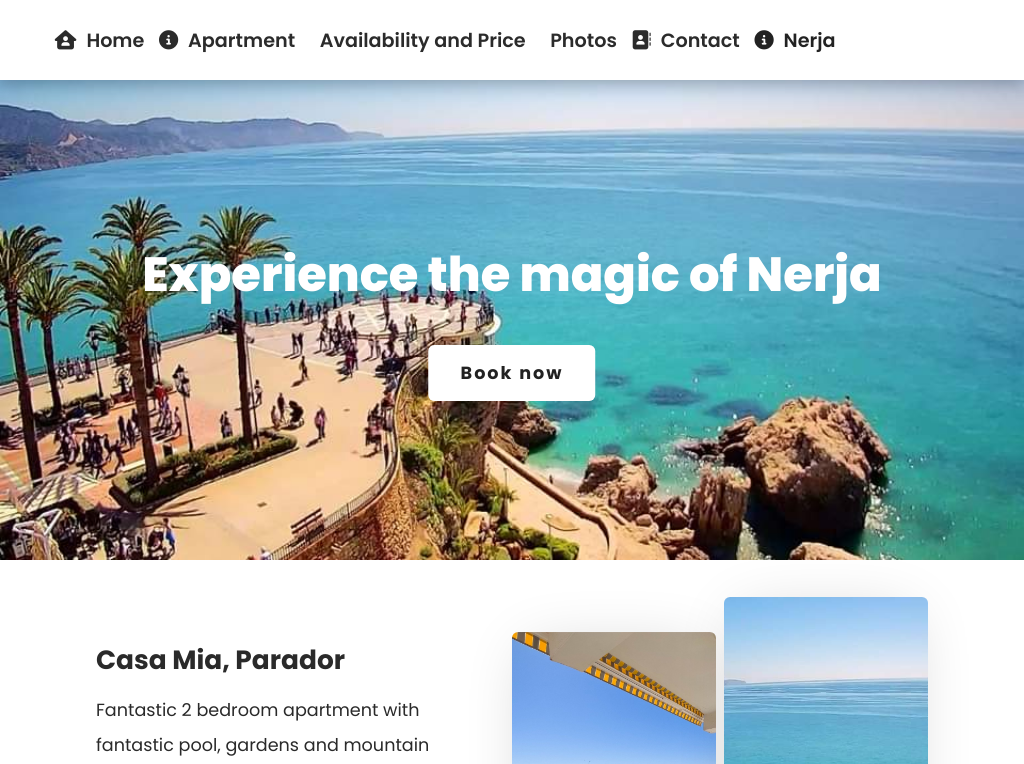
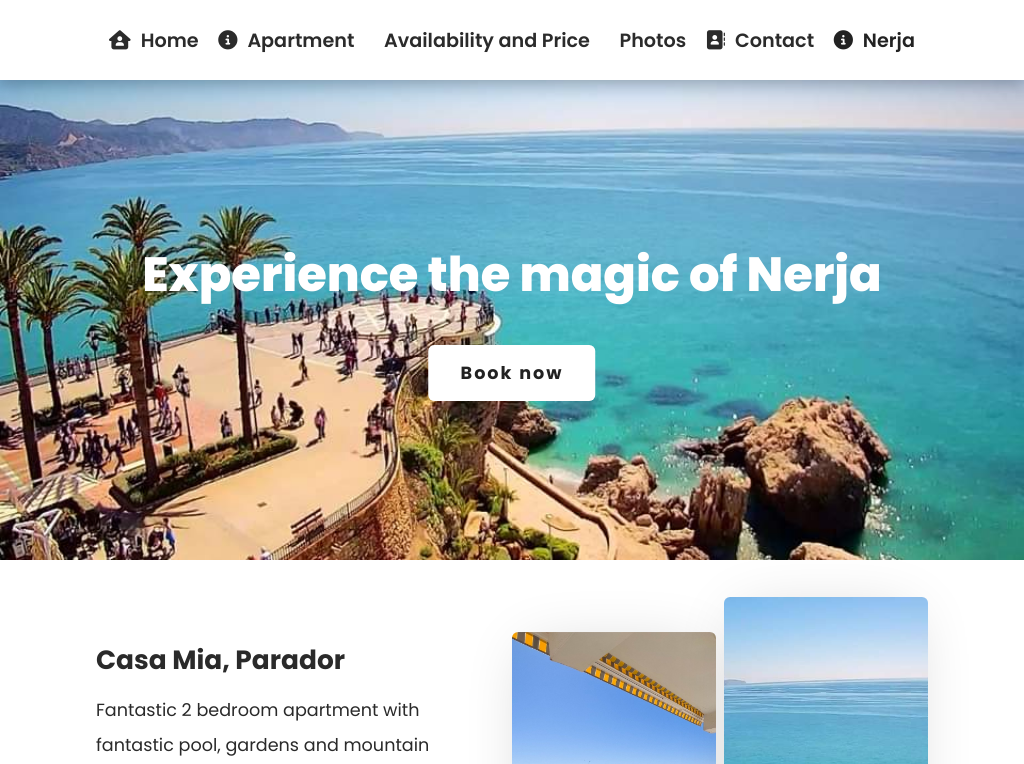
Before and after one commit to MiaChensSV/NerjaRental, a React (Create React App) app in the folder Frontend/: page / in a window 1024 px wide. Shown: the top 764 px of the page. Built offline with nearby package versions, Linux system fonts and the light colour scheme; some icons are missing.

Commit message:
change navbar and contact form css

```diff
--- a/Frontend/package.json
+++ b/Frontend/package.json
@@ -1,12 +1,14 @@
 {
-  "name": "casamia",
+  "name": "casamia-frontend",
   "version": "0.1.0",
+  "proxy": "http://localhost:5000",
   "private": true,
   "main": "src/index.js",
   "dependencies": {
     "@testing-library/jest-dom": "^5.17.0",
     "@testing-library/react": "^13.4.0",
     "@testing-library/user-event": "^13.5.0",
+    "axios": "^1.7.2",
     "date-fns": "^3.6.0",
     "react": "^18.3.1",
     "react-date-range": "^2.0.1",
--- a/Frontend/src/components/Form/Form.css
+++ b/Frontend/src/components/Form/Form.css
@@ -29,6 +29,7 @@ h1 {
     border: 1px solid #dcdcdc;
     height: 36px;
     padding-left: 20px;
+    padding-right: 20px;
   }
 }
 
@@ -165,12 +166,20 @@ h1 {
 @media (max-width: 768px) {
   .contact-form {
     .two-column {
+      width: 90%;
       flex-direction: column;
+      gap:0px;
+      .inputValue{
+        width: 100%;
+      }
+
     }
 
-    .inputValue,
-    .phoneInput {
+    .phoneInput{
       width: 100%;
+      input{
+        width: 100%;
+      }
     }
 
     .label-input input,
@@ -182,7 +191,7 @@ h1 {
 
     .children-age .inputValue,
     .message {
-      width: 100%;
+      width: 95%;
     }
   }
 }
--- a/Frontend/src/components/Form/Form.js
+++ b/Frontend/src/components/Form/Form.js
@@ -1,4 +1,5 @@
 import React, { useState } from "react";
+import axios from "axios";
 import { PhoneInput } from "react-international-phone";
 import "react-international-phone/style.css";
 import "../Form/Form.css";
@@ -111,7 +112,19 @@ const ContactForm = () => {
       setIsSubmitted(true);
       setShowSuccessMessage(true);
       window.scrollTo({ top: 0, behavior: "smooth" }); // Scroll to the top
-      console.log({
+      // console.log({
+      //   fullName,
+      //   email,
+      //   phone,
+      //   checkInDate,
+      //   checkOutDate,
+      //   totalAdults,
+      //   totalChildren,
+      //   childrenAges,
+      //   message,
+      // });
+      axios
+        .post("/send-email", {
           fullName,
           email,
           phone,
@@ -121,6 +134,12 @@ const ContactForm = () => {
           totalChildren,
           childrenAges,
           message,
+        })
+        .then((response) => {
+          console.log("Email sent successfully:", response);
+        })
+        .catch((error) => {
+          console.error("Error sending email:", error);
         });
       // Optionally reset form fields after submission
       // setFullName('');
--- a/Frontend/src/components/Navbar/NavbarStyles.css
+++ b/Frontend/src/components/Navbar/NavbarStyles.css
@@ -6,7 +6,6 @@
   height: 80px;
   display: flex;
   justify-content: space-between;
-  align-items: center;
   padding: 0 60px;
   position: fixed;
   left: 50%;
@@ -241,15 +240,14 @@ button:hover {
     width: 100vw;
   }
 } */
-@media screen and (min-width: 821px) and (max-width: 1024px) {
+@media screen and (min-width: 821px) and (max-width: 1200px) {
+
   .nav-menu {
     display: grid;
     grid-template-columns: repeat(6, auto);
-    grid-gap: 5px; /* Adjust the gap to ensure all items fit */
+    grid-gap: 10px; /* Adjust the gap to ensure all items fit */
     list-style: none;
-    align-items: center;
-    text-align: center;
-    justify-content: end;
+
   }
 
   .dropdown-menu {
@@ -276,7 +274,8 @@ button:hover {
     margin:0.2rem
   }
   .NavbarItems {
-    padding: 0 50px; /* Adjust padding to make room for menu items */
+    display: flex;
+    justify-content: center;
     h1 {
       display: none;
     }
```
Also changed, not shown: 2 other files (tests, documents, lock files or other folders). Lines whose indentation alone changed are shown as unchanged.
